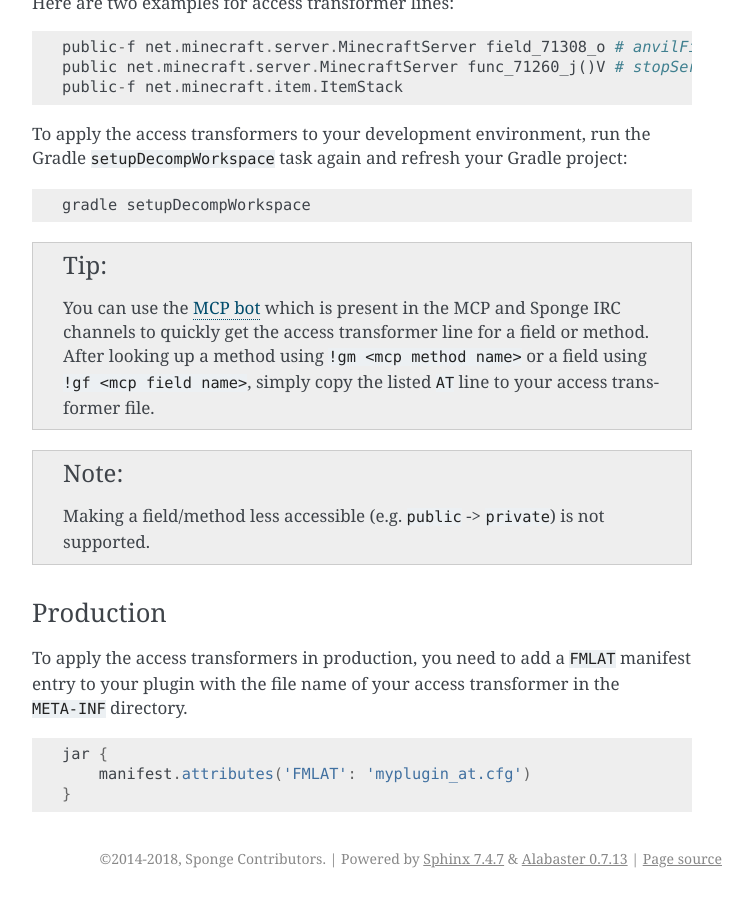
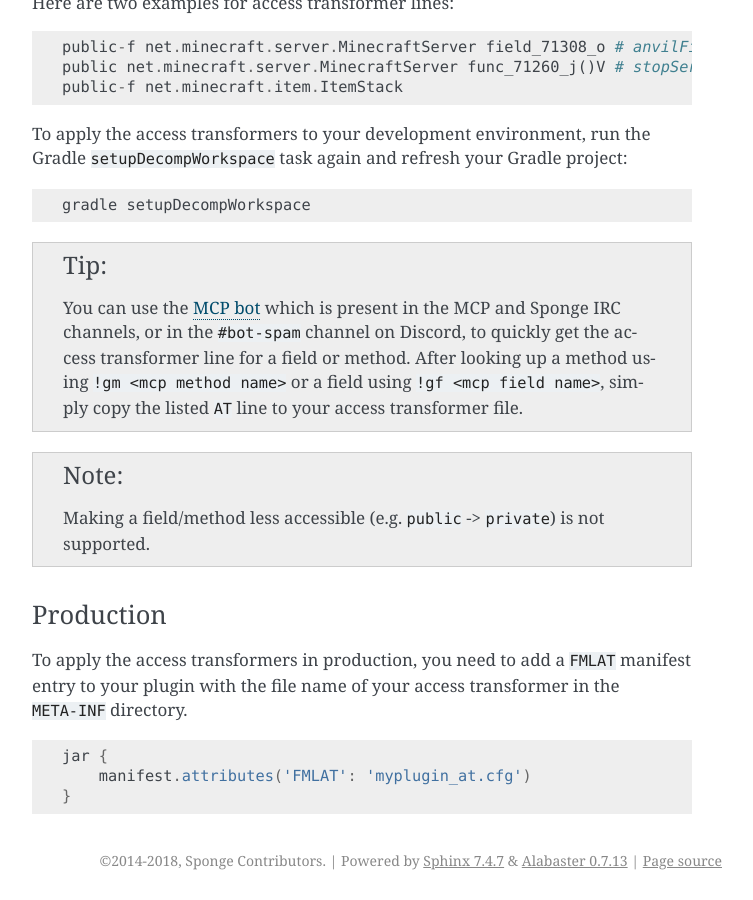
Before and after one commit to SpongePowered/SpongeDocs, a Sphinx documentation site: the page built from source/plugin/internals/access-transformers.rst, in a window 1280 px wide and 900 px high, scrolled down 1158 px. Shown: the whole window, without its empty margins (388-1141 px from the left). Built offline with Sphinx 7.4.7, drawn with Linux system fonts in a browser that asks for light colours; pages that are not in the unit, such as notebooks, are missing from menus.

Commit message:
Add reference to the presence of the MCP bot on Discord

```diff
--- a/source/plugin/internals/access-transformers.rst
+++ b/source/plugin/internals/access-transformers.rst
@@ -51,10 +51,10 @@ refresh your Gradle project:
     gradle setupDecompWorkspace
 
 .. tip::
-    You can use the `MCP bot <http://mcpbot.bspk.rs/help>`_ which is present in the MCP and Sponge IRC channels to
-    quickly get the access transformer line for a field or method. After looking up a method using ``!gm <mcp method
-    name>`` or a field using ``!gf <mcp field name>``, simply copy the listed ``AT`` line to your access transformer
-    file.
+    You can use the `MCP bot <http://mcpbot.bspk.rs/help>`_ which is present in the MCP and Sponge IRC channels,
+    or in the ``#bot-spam`` channel on Discord, to quickly get the access transformer line for a field or method.
+    After looking up a method using ``!gm <mcp method name>`` or a field using ``!gf <mcp field name>``,
+    simply copy the listed ``AT`` line to your access transformer file.
 
 .. note::
     Making a field/method less accessible (e.g. ``public`` -> ``private``) is not supported.
--- a/source/plugin/internals/mcp.rst
+++ b/source/plugin/internals/mcp.rst
@@ -48,8 +48,9 @@ MCP uses two different sets of mappings which are applied separately during the
 
 Using the MCPBot
 ----------------
-The MCPBot_ is available in the Sponge and MCP IRC channels and allows you to lookup MCP mappings or contribute new
-names. You can send commands to the bot by sending messages in one of the supported channels (e.g. ``#spongedev``).
+The MCPBot_ is available in the Sponge and MCP IRC channels, or in the ``#bot-spam`` channel on Discord,
+and allows you to lookup MCP mappings or contribute new names.
+You can send commands to the bot by sending messages in one of the supported channels (e.g. ``#spongedev``).
 
 .. tip::
     Check out the `MCPBot help page`_ for a list of all available commands.
```
